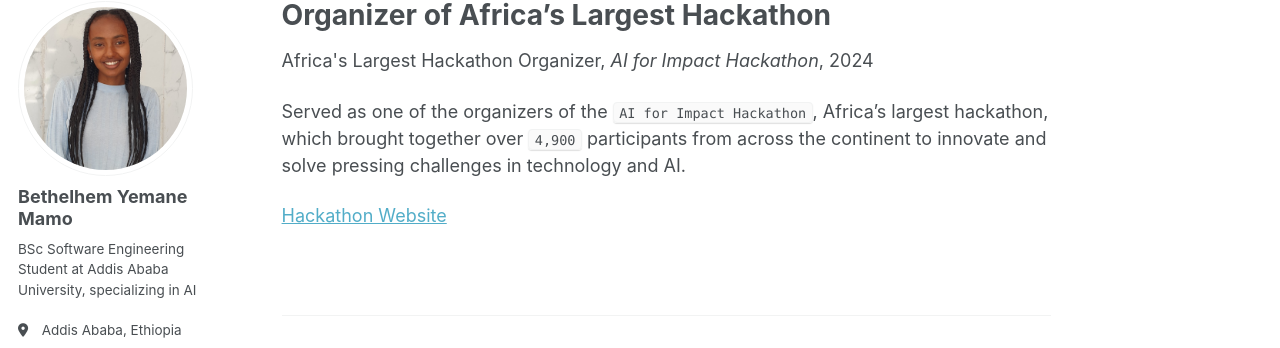
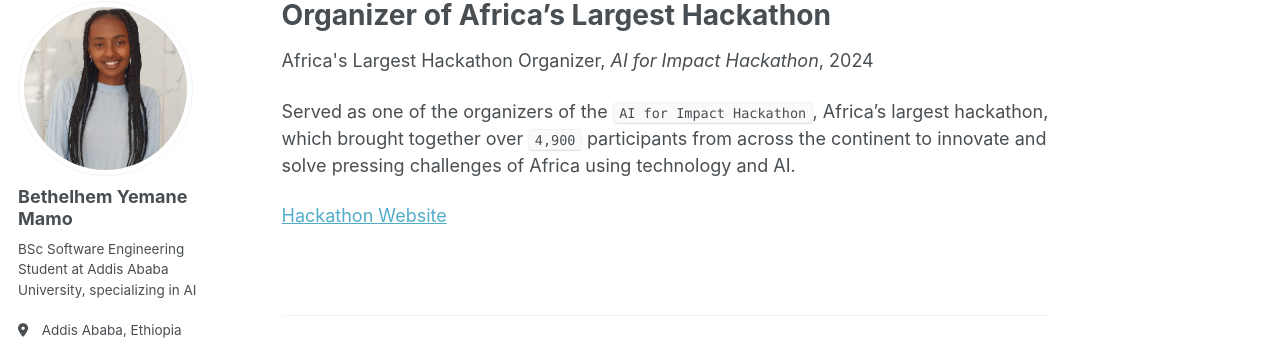
Before and after one commit to Betabravah/betabravah.github.io, a Jekyll site: the page built from _achievements/organizer-africas-largest-hackathon.md, in a window 1280 px wide and 1039 px high. Shown: the part 105-453 px from the top of the window. Built offline with Jekyll 4.4.1, drawn with Linux system fonts in a browser that asks for light colours; some web fonts are replaced.

Commit message:
feat: add hackathon

```diff
--- a/_achievements/organizer-africas-largest-hackathon.md
+++ b/_achievements/organizer-africas-largest-hackathon.md
@@ -8,6 +8,6 @@ date: 2024-07-6
 location: Addis Ababa, Ethiopia | online
 ---
 
-Served as one of the organizers of the `AI for Impact Hackathon`, Africa's largest hackathon, which brought together over `4,900` participants from across the continent to innovate and solve pressing challenges in technology and AI.
+Served as one of the organizers of the `AI for Impact Hackathon`, Africa's largest hackathon, which brought together over `4,900` participants from across the continent to innovate and solve pressing challenges of Africa using technology and AI.
 
 [Hackathon Website](https://hackathon.a2sv.org/)
```
